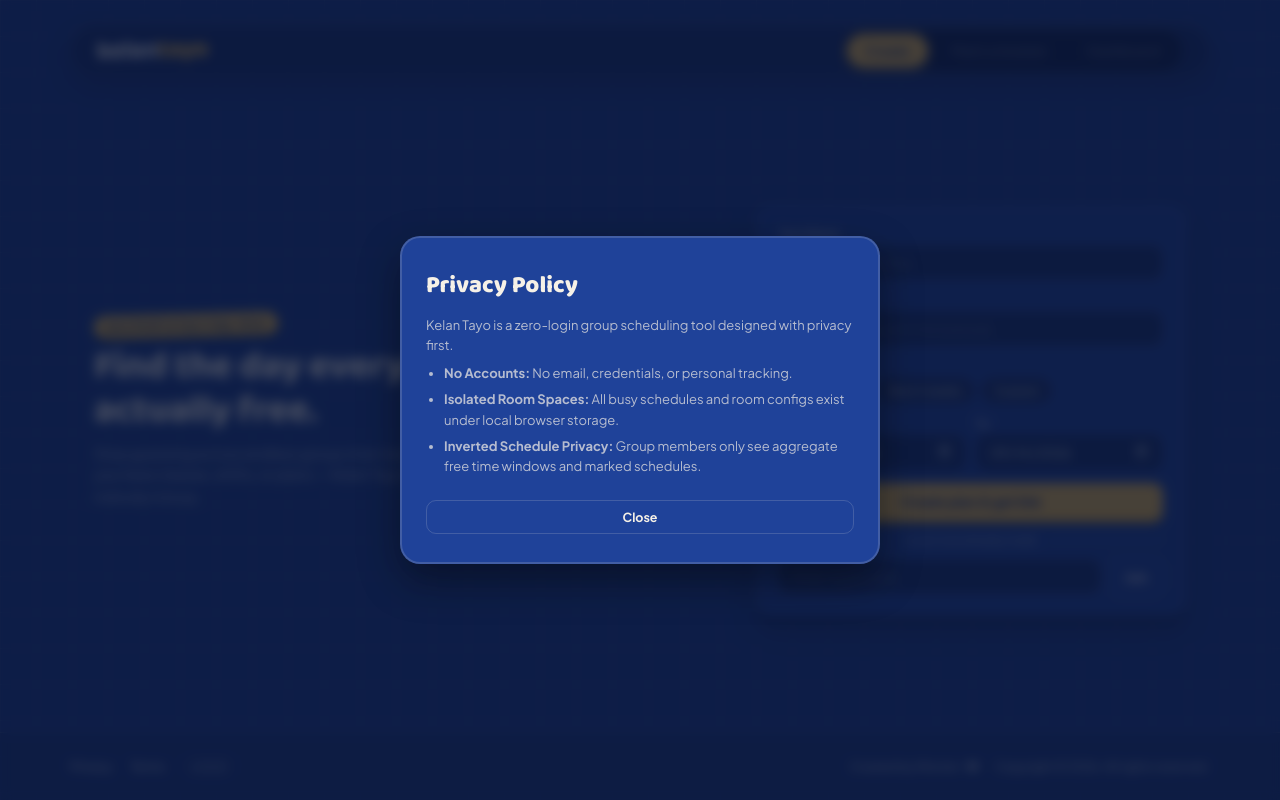
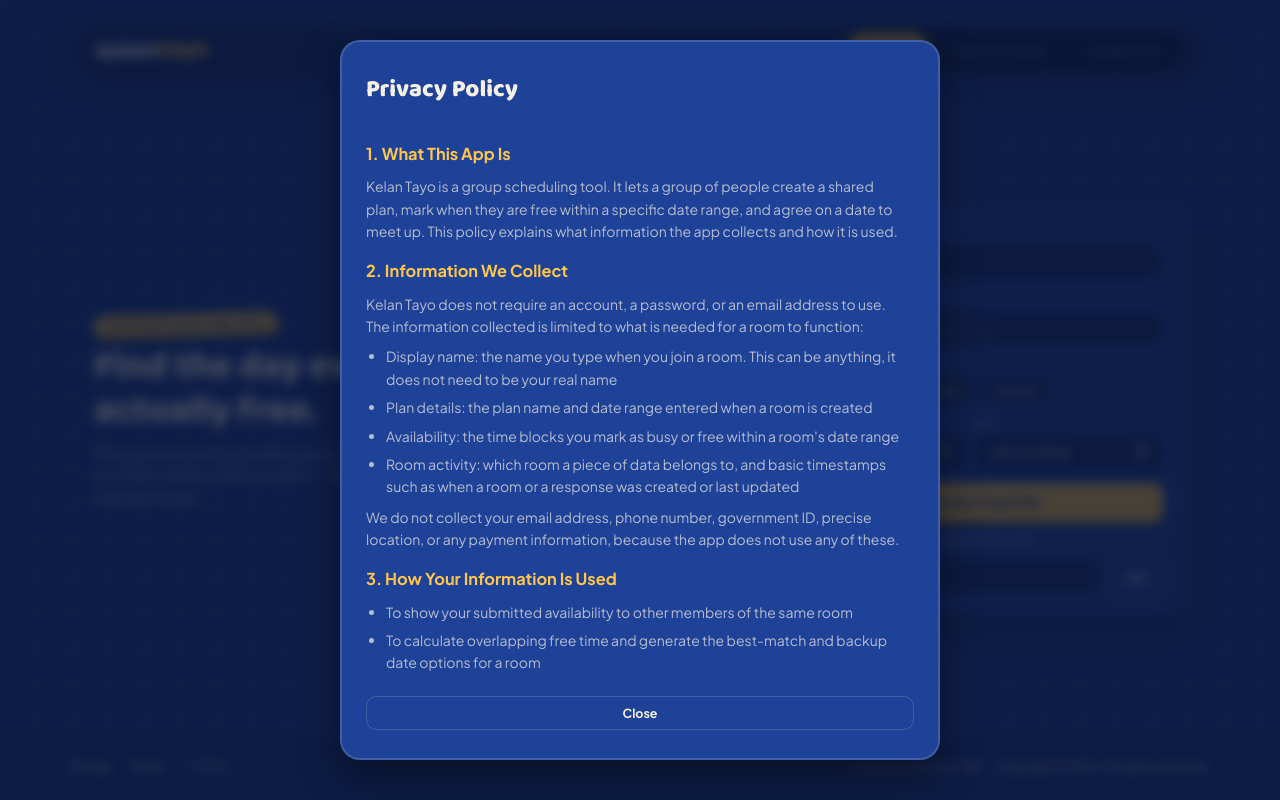
Before and after one commit to Kaeylrin/kelan-tayo, a React (Vite) app: page / in a window 1280 px wide. Both pictures are taken after a click on the button "Privacy". Built offline with nearby package versions, Linux system fonts and the light colour scheme; no server answers.

Commit message:
Update privacy policy, terms of use, and name placeholders

```diff
--- a/src/components/LandingView.jsx
+++ b/src/components/LandingView.jsx
@@ -70,7 +70,7 @@
             <input
               className="field"
               id="creatorNameInput"
-              placeholder="e.g. Mika, Josh, Bea"
+              placeholder="e.g. Juan Dela Cruz"
               type="text"
               value={creatorName}
               onChange={(e) => setCreatorName(e.target.value)}
--- a/src/components/Modals.jsx
+++ b/src/components/Modals.jsx
@@ -1,4 +1,94 @@
 import React from 'react';
+
+const PrivacyContent = () => (
+  <>
+    <h3 style={{ marginTop: '16px', marginBottom: '8px', color: 'var(--gold)' }}>1. What This App Is</h3>
+    <p>Kelan Tayo is a group scheduling tool. It lets a group of people create a shared plan, mark when they are free within a specific date range, and agree on a date to meet up. This policy explains what information the app collects and how it is used.</p>
+
+    <h3 style={{ marginTop: '16px', marginBottom: '8px', color: 'var(--gold)' }}>2. Information We Collect</h3>
+    <p>Kelan Tayo does not require an account, a password, or an email address to use. The information collected is limited to what is needed for a room to function:</p>
+    <ul style={{ paddingLeft: '20px', margin: '8px 0' }}>
+      <li style={{ marginBottom: '6px' }}>Display name: the name you type when you join a room. This can be anything, it does not need to be your real name</li>
+      <li style={{ marginBottom: '6px' }}>Plan details: the plan name and date range entered when a room is created</li>
+      <li style={{ marginBottom: '6px' }}>Availability: the time blocks you mark as busy or free within a room's date range</li>
+      <li style={{ marginBottom: '6px' }}>Room activity: which room a piece of data belongs to, and basic timestamps such as when a room or a response was created or last updated</li>
+    </ul>
+    <p>We do not collect your email address, phone number, government ID, precise location, or any payment information, because the app does not use any of these.</p>
+
+    <h3 style={{ marginTop: '16px', marginBottom: '8px', color: 'var(--gold)' }}>3. How Your Information Is Used</h3>
+    <ul style={{ paddingLeft: '20px', margin: '8px 0' }}>
+      <li style={{ marginBottom: '6px' }}>To show your submitted availability to other members of the same room</li>
+      <li style={{ marginBottom: '6px' }}>To calculate overlapping free time and generate the best-match and backup date options for a room</li>
+      <li style={{ marginBottom: '6px' }}>To let the room's creator confirm a final date, and to display that confirmed plan to everyone in the room</li>
+    </ul>
+    <p>Your information is only ever used within the room it was submitted to. It is not used for advertising, profiling, or shared with any other room.</p>
+
+    <h3 style={{ marginTop: '16px', marginBottom: '8px', color: 'var(--gold)' }}>4. Where Your Information Is Stored</h3>
+    <p>Room, member, and availability data is stored in a hosted database (Supabase), not in your browser alone, so that everyone in a room can see the same shared plan regardless of the device they use. Access to a room's data requires that room's specific link or code. Rooms are not listed, searchable, or browsable by anyone who does not already have that link or code.</p>
+
+    <h3 style={{ marginTop: '16px', marginBottom: '8px', color: 'var(--gold)' }}>5. How Long Data Is Kept</h3>
+    <p>Room data is kept for as long as the room remains active or useful for reference. Since Kelan Tayo does not use accounts, there is no personal profile tied to your data beyond the display name and availability you submitted inside a specific room. If you would like a room's data removed, you can request this using the contact information below.</p>
+
+    <h3 style={{ marginTop: '16px', marginBottom: '8px', color: 'var(--gold)' }}>6. Who Can See Your Information</h3>
+    <ul style={{ paddingLeft: '20px', margin: '8px 0' }}>
+      <li style={{ marginBottom: '6px' }}>Other members of the same room can see your display name and the availability you submitted</li>
+      <li style={{ marginBottom: '6px' }}>The room's creator can additionally see the confirm and unlock controls, but does not receive any information beyond what other members already see</li>
+      <li style={{ marginBottom: '6px' }}>Nobody outside a room, including other Kelan Tayo users in different rooms, can see that room's data</li>
+    </ul>
+
+    <h3 style={{ marginTop: '16px', marginBottom: '8px', color: 'var(--gold)' }}>7. Cookies and Local Storage</h3>
+    <p>Kelan Tayo may use minimal local browser storage to remember which room and member you are currently viewing, so the app can load your correct view when you return to a link. This is not used for tracking or advertising, and it does not replace the shared database used to store your actual room data.</p>
+
+    <h3 style={{ marginTop: '16px', marginBottom: '8px', color: 'var(--gold)' }}>8. Children's Privacy</h3>
+    <p>Kelan Tayo is not directed at children and does not knowingly collect information from anyone below the applicable age of digital consent in their region. Since no account or personal identifying information is required to use the app, exposure is limited to what a user chooses to type into a room.</p>
+
+    <h3 style={{ marginTop: '16px', marginBottom: '8px', color: 'var(--gold)' }}>9. Changes to This Policy</h3>
+    <p>This policy may be updated as the app changes. The version number and last updated date at the top of this document will reflect the most current version.</p>
+  </>
+);
+
+const TermsContent = () => (
+  <>
+    <h3 style={{ marginTop: '16px', marginBottom: '8px', color: 'var(--gold)' }}>1. Acceptance of These Terms</h3>
+    <p>By creating or joining a room on Kelan Tayo, you agree to these terms. If you do not agree, please do not use the app.</p>
+
+    <h3 style={{ marginTop: '16px', marginBottom: '8px', color: 'var(--gold)' }}>2. What Kelan Tayo Does</h3>
+    <p>Kelan Tayo helps a group of people find a date and time when most or all of them are free, based on availability that each member submits within a shared room. The room's creator may confirm a final date, which the app then displays to everyone in that room.</p>
+
+    <h3 style={{ marginTop: '16px', marginBottom: '8px', color: 'var(--gold)' }}>3. No Account Required</h3>
+    <p>Kelan Tayo does not require you to create an account, provide a password, or verify your identity. Access to a room is based only on having that room's link or code. Because of this, Kelan Tayo has no reliable way to verify who is actually using a room, and you are responsible for only sharing a room's link or code with people you intend to include in that plan.</p>
+
+    <h3 style={{ marginTop: '16px', marginBottom: '8px', color: 'var(--gold)' }}>4. Room Creators</h3>
+    <p>The person who creates a room is automatically recorded as that room's creator. Only the creator can confirm a final date or unlock a confirmed room to pick again. Kelan Tayo is not responsible for disputes between members of a room over which date should be confirmed, that decision is left to the group and the creator.</p>
+
+    <h3 style={{ marginTop: '16px', marginBottom: '8px', color: 'var(--gold)' }}>5. Acceptable Use</h3>
+    <p>When using Kelan Tayo, you agree not to:</p>
+    <ul style={{ paddingLeft: '20px', margin: '8px 0' }}>
+      <li style={{ marginBottom: '6px' }}>Use the app for any unlawful purpose</li>
+      <li style={{ marginBottom: '6px' }}>Enter content in a plan name, display name, or any other field that is abusive, harassing, or intended to harm another person</li>
+      <li style={{ marginBottom: '6px' }}>Attempt to access a room you were not given the link or code for</li>
+      <li style={{ marginBottom: '6px' }}>Attempt to disrupt, overload, or interfere with the app's normal operation</li>
+    </ul>
+
+    <h3 style={{ marginTop: '16px', marginBottom: '8px', color: 'var(--gold)' }}>6. Accuracy of Information</h3>
+    <p>Kelan Tayo relies on the availability that members choose to submit. The app does not verify that submitted availability is accurate. Any date confirmed through the app is only as reliable as the information members chose to enter.</p>
+
+    <h3 style={{ marginTop: '16px', marginBottom: '8px', color: 'var(--gold)' }}>7. No Warranty</h3>
+    <p>Kelan Tayo is provided as is, without warranties of any kind, whether express or implied. We do not guarantee that the app will be available at all times, free of errors, or free of interruptions.</p>
+
+    <h3 style={{ marginTop: '16px', marginBottom: '8px', color: 'var(--gold)' }}>8. Limitation of Liability</h3>
+    <p>To the fullest extent permitted by law, Kelan Tayo and its creator are not liable for any indirect, incidental, or consequential damages arising from your use of the app, including missed plans, scheduling conflicts, or disputes between members of a room.</p>
+
+    <h3 style={{ marginTop: '16px', marginBottom: '8px', color: 'var(--gold)' }}>9. Data and Room Content</h3>
+    <p>Details on what information is collected and how it is used are covered in the Privacy Policy. By using Kelan Tayo, you also agree to that policy.</p>
+
+    <h3 style={{ marginTop: '16px', marginBottom: '8px', color: 'var(--gold)' }}>10. Termination or Removal of a Room</h3>
+    <p>Rooms found to violate the acceptable use section of these terms may be removed without notice.</p>
+
+    <h3 style={{ marginTop: '16px', marginBottom: '8px', color: 'var(--gold)' }}>11. Changes to These Terms</h3>
+    <p>These terms may be updated as the app changes. The version number and last updated date at the top of this document will reflect the most current version. Continued use of Kelan Tayo after changes are posted means you accept the updated terms.</p>
+  </>
+);
 
 export function ConfirmDateModal({ dateDetails, planName, onClose, onConfirm }) {
   if (!dateDetails) return null;
@@ -31,21 +121,17 @@
 
   return (
     <div className="modal" onClick={onClose}>
-      <div className="modal-content legal-content" onClick={(e) => e.stopPropagation()}>
-        <h2 className="display modal-title">
+      <div className="modal-content legal-content" onClick={(e) => e.stopPropagation()} style={{ maxWidth: '600px', display: 'flex', flexDirection: 'column', maxHeight: '90vh' }}>
+        <h2 className="display modal-title" style={{ flexShrink: 0 }}>
           {type === 'privacy' ? 'Privacy Policy' : 'Terms of Use'}
         </h2>
-        <div className="legal-body">
-          <p>Kelan Tayo is a zero-login group scheduling tool designed with privacy first.</p>
-          <ul>
-            <li><strong>No Accounts:</strong> No email, credentials, or personal tracking.</li>
-            <li><strong>Isolated Room Spaces:</strong> All busy schedules and room configs exist under local browser storage.</li>
-            <li><strong>Inverted Schedule Privacy:</strong> Group members only see aggregate free time windows and marked schedules.</li>
-          </ul>
+        <div className="legal-body" style={{ overflowY: 'auto', paddingRight: '12px', flex: 1, textAlign: 'left', fontSize: '14px', lineHeight: '1.6' }}>
+          {type === 'privacy' ? <PrivacyContent /> : <TermsContent />}
         </div>
+        <div style={{ flexShrink: 0, marginTop: '20px' }}>
           <button
             className="btn-secondary"
-          style={{ marginTop: '18px', width: '100%' }}
+            style={{ width: '100%' }}
             onClick={onClose}
             type="button"
           >
@@ -53,5 +139,6 @@
           </button>
         </div>
       </div>
+    </div>
   );
 }
```
Lines whose indentation alone changed are shown as unchanged.
